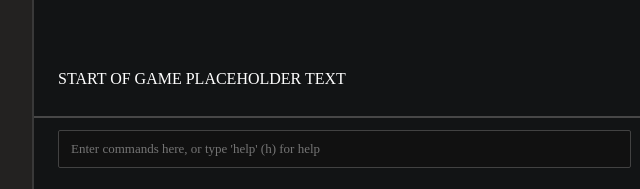
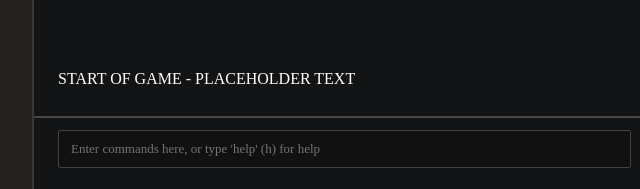
Before and after one commit to jarobinson01/Summer-Collaboration, a plain HTML site: page index.html in a window 1280 px wide. Shown: the part 608-797 px from the top of the page, 224-864 px from the left. Drawn offline with nearby package versions, Linux system fonts and the light colour scheme.

Commit message:
Update index.html

```diff
--- a/index.html
+++ b/index.html
@@ -14,7 +14,7 @@
         <div class="game">
             <div id="textContainer">
                 <div id="text">
-                    <div id="startText">START OF GAME PLACEHOLDER TEXT</div>
+                    <div id="startText">START OF GAME - PLACEHOLDER TEXT</div>
                 </div>
             </div>
             <form id="inputForm">
```
